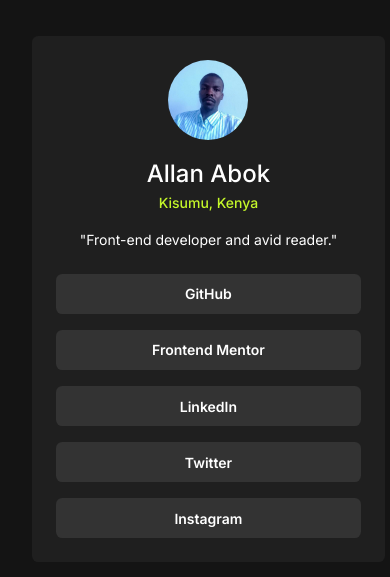
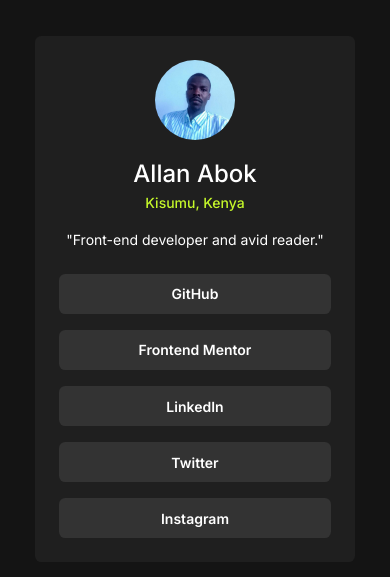
Before and after one commit to abok-cymk/social-links-profile-main, a website built with Vite: page index.html in a window 390 px wide. Shown: the part 123-700 px from the top of the page. Built offline with nearby package versions, Linux system fonts and the light colour scheme.

Commit message:
fixed mobile layout issue

```diff
--- a/src/css/common.css
+++ b/src/css/common.css
@@ -27,6 +27,7 @@
     font-family: "Inter", sans-serif;
     font-weight: 400;
     background-color: var(--color-grey-900);
+    overflow: hidden;
 }
 
 p {
--- a/src/css/main.css
+++ b/src/css/main.css
@@ -4,7 +4,7 @@
   place-items: center;
   padding: var(--padding) calc(var(--padding) * 2);
   height: 100vh;
-  width: 100vw;
+  /* width: 100vw; */
 }
 
 article {
@@ -13,7 +13,7 @@
   background-color: var(--color-grey-800);
   padding: var(--article-padding);
   text-align: center;
-  /* max-width: 48rem; */
+  max-width: 48rem;
   margin-inline: auto;
   display: flex;
   flex-direction: column;
@@ -64,7 +64,7 @@
 .button {
     --border-radius: 0.4rem;
     --py: 0.6rem;
-    --px: 6rem;
+    --px: 5rem;
     background-color: var(--color-grey-700);
     border-radius: var(--border-radius);
     width: 100%;
```
